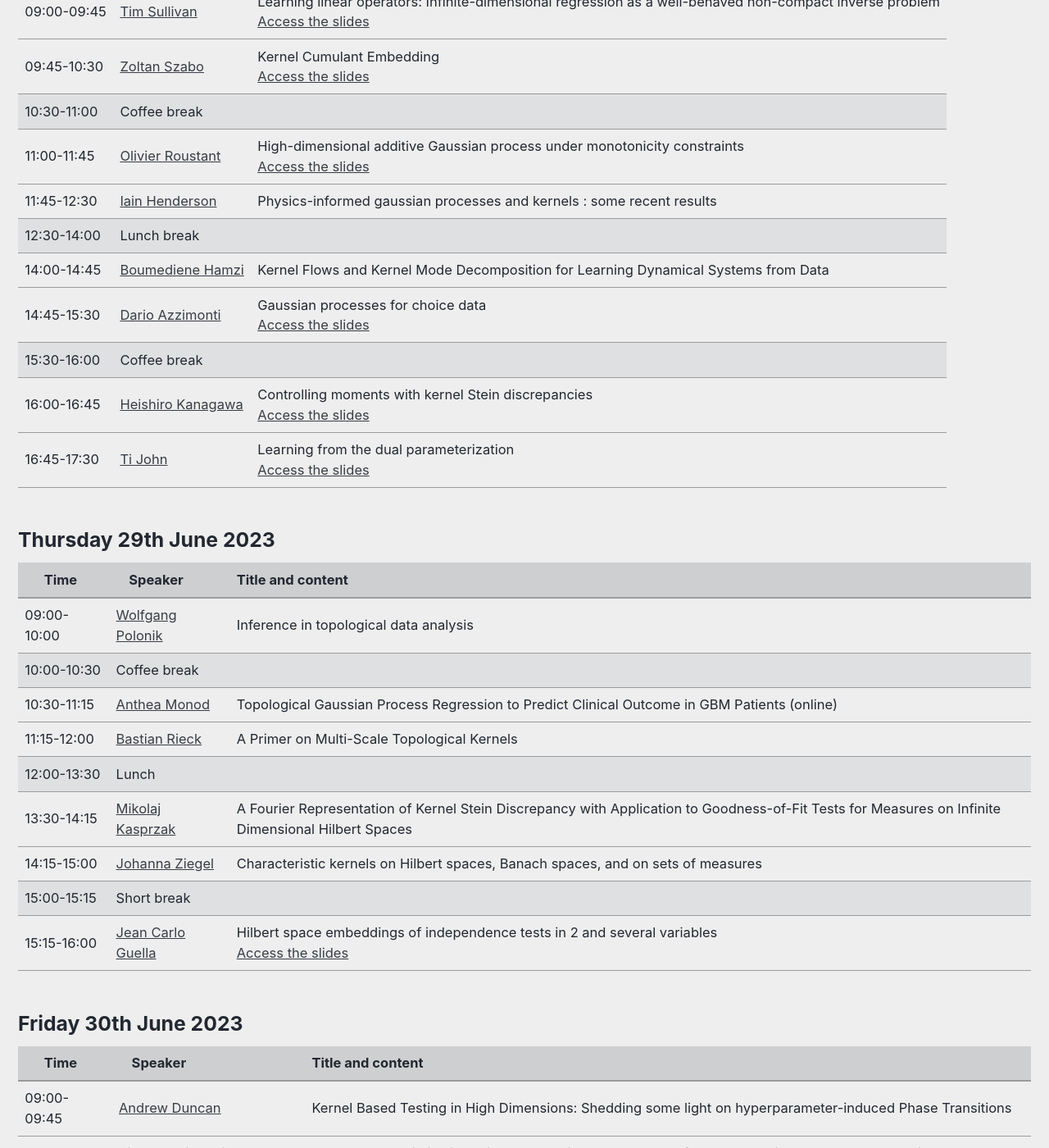
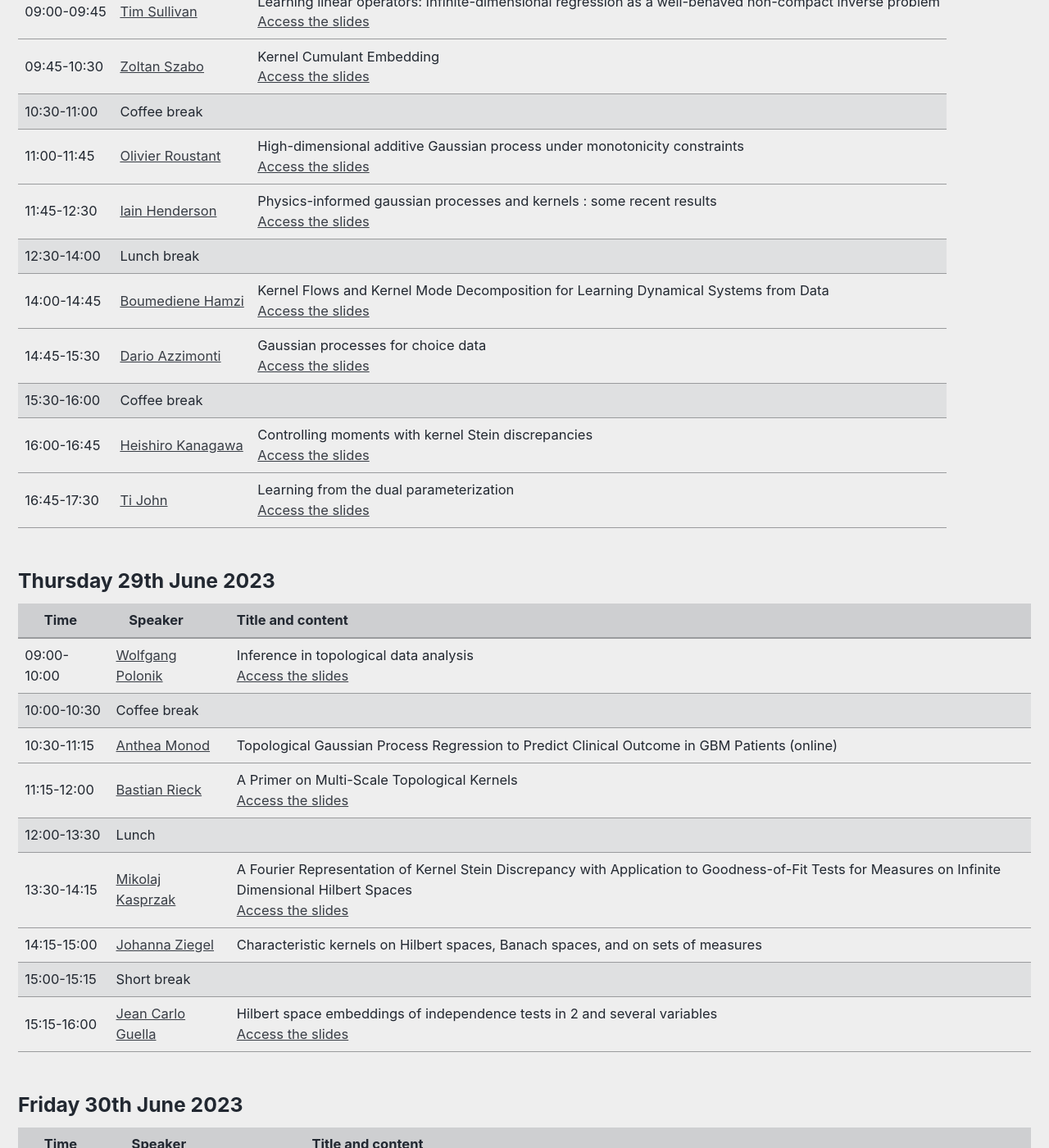
Before and after one commit to LIKE23-Bern/LIKE23-Bern.github.io, a Jekyll site: the page built from _pages/program.md, in a window 1280 px wide and 1400 px high, scrolled down 2679 px. Shown: the whole window at 82% size. Built offline with Jekyll 4.4.1, drawn with Linux system fonts in a browser that asks for light colours; cached includes are drawn as plain includes.

Commit message:
Update program.md

```diff
--- a/_pages/program.md
+++ b/_pages/program.md
@@ -334,7 +334,8 @@ header:
 		    <a href="https://iain-pl-henderson.github.io/i-henders/about" target="_blank">Iain Henderson</a>
 		</td>
 		<td>
-		    Physics-informed gaussian processes and kernels : some recent results
+		    Physics-informed gaussian processes and kernels : some recent results<br />
+		    <a href="https://like23-bern.github.io/assets/slides/like23_IH.pdf">Access the slides</a>
 	    </td>
 	</tr>
   <tr class="coffee-break">
@@ -351,7 +352,8 @@ header:
 		    <a href="https://sites.google.com/site/boumedienehamzi/" target="_blank">Boumediene Hamzi</a>
 		</td>
 		<td>
-		    Kernel Flows and Kernel Mode Decomposition for Learning Dynamical Systems from Data
+		    Kernel Flows and Kernel Mode Decomposition for Learning Dynamical Systems from Data<br />
+		    <a href="https://like23-bern.github.io/assets/slides/slides_like_2023_BH.pdf">Access the slides</a>
 	    </td>
 	</tr>
     <tr>
@@ -414,7 +416,8 @@ header:
 		    <a href="https://www.stat.ucdavis.edu/~polonik/WP-personal-home.html" target="_blank">Wolfgang Polonik</a>
 		</td>
 		<td>
-		    Inference in topological data analysis
+		    Inference in topological data analysis<br />
+		    <a href="https://like23-bern.github.io/assets/slides/Talk-LIKE23-Wolfgang.pdf">Access the slides</a>
 		</td>
 	</tr>
   <tr class="coffee-break">
@@ -440,7 +443,8 @@ header:
 		    <a href="https://bastian.rieck.me/" target="_blank">Bastian Rieck</a>
 		</td>
 		<td>
-		  A Primer on Multi-Scale Topological Kernels
+		  A Primer on Multi-Scale Topological Kernels<br />
+		    <a href="https://like23-bern.github.io/assets/slides/Slides_LIKE23_BR.pdf">Access the slides</a>
 	    </td>
 	</tr>
   <tr class="coffee-break">
@@ -457,7 +461,8 @@ header:
 		    <a href="https://www.mikolajkasprzak.com/research" target="_blank">Mikolaj Kasprzak</a>
 		</td>
 		<td>
-		    A Fourier Representation of Kernel Stein Discrepancy with Application to Goodness-of-Fit Tests for Measures on Infinite Dimensional Hilbert Spaces
+		    A Fourier Representation of Kernel Stein Discrepancy with Application to Goodness-of-Fit Tests for Measures on Infinite Dimensional Hilbert Spaces<br />
+		    <a href="https://like23-bern.github.io/assets/slides/presentation_bern_MK.pdf">Access the slides</a>
 	    </td>
 	</tr>
     <tr>
```
